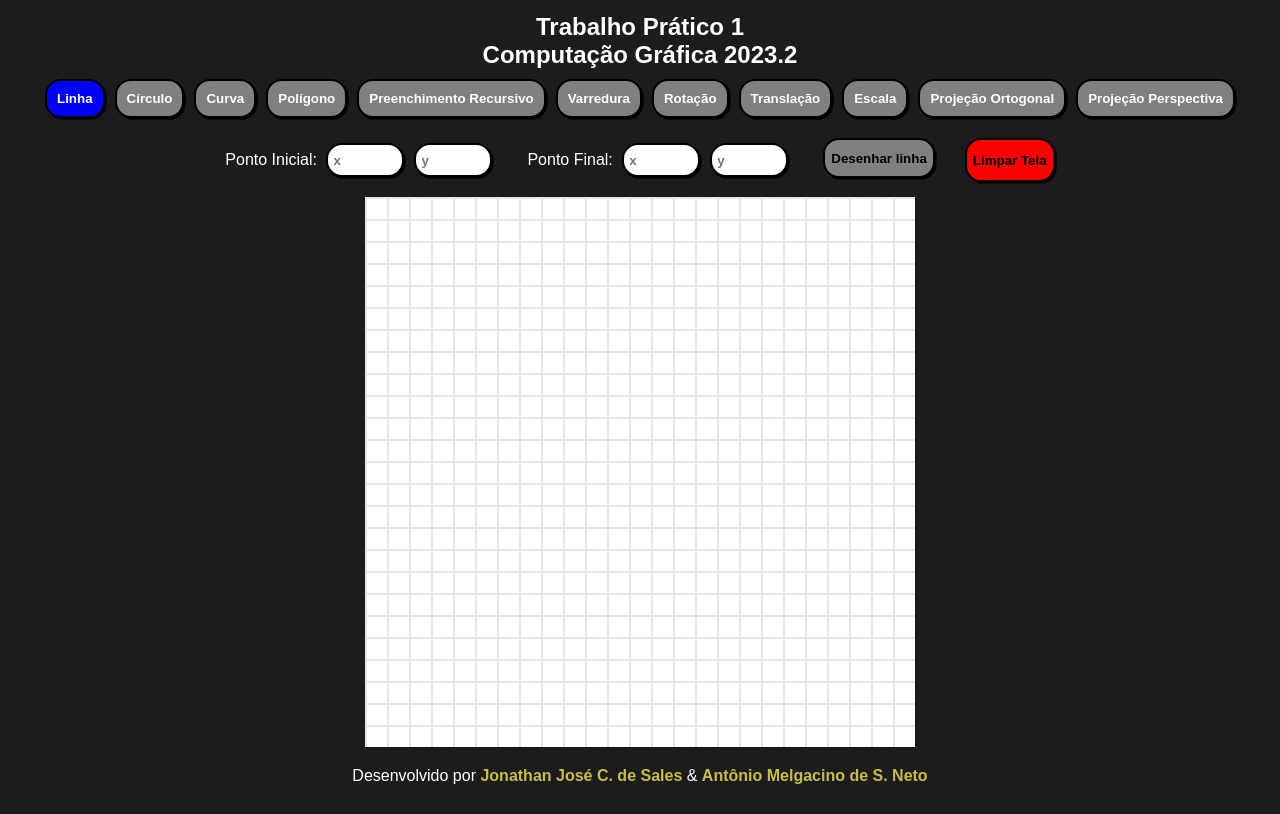
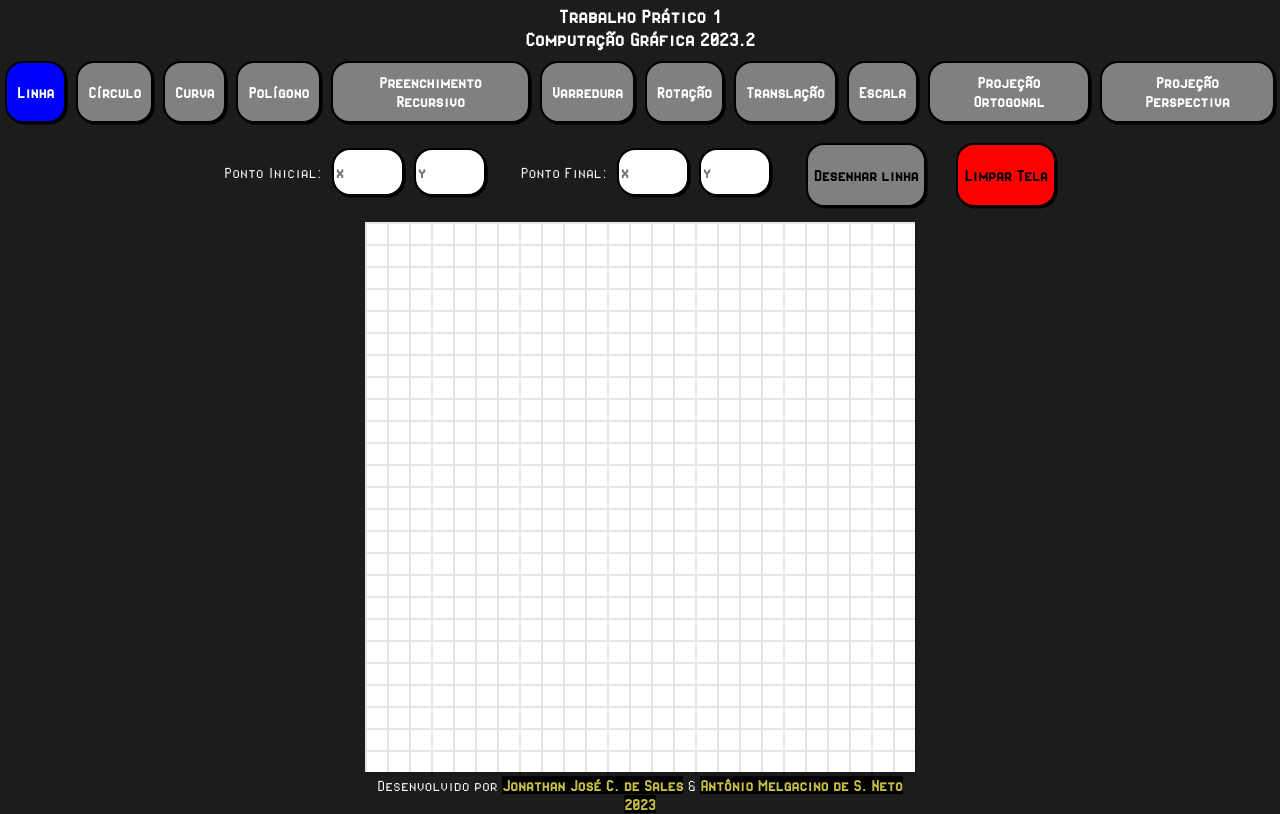
Before and after one commit to jonathansaless/computacao-grafica-pratica1, a plain HTML site: page index.html in a window 1280 px wide. Both pictures are taken after a click on the button "Linha". Drawn offline with Linux system fonts and the light colour scheme.

Commit message:
update fonts

```diff
--- a/css/main.css
+++ b/css/main.css
@@ -1,3 +1,14 @@
+* {
+  margin: 0;
+  font-size: 18px;
+  font-family: PixelFont;
+}
+
+@font-face {
+  font-family: PixelFont;
+  src: url("../assets/fonts/PixelOperatorSC.ttf") format("truetype");
+}
+
 body {
     display: flex;
     flex-direction: column;
@@ -10,9 +21,11 @@ body {
 
 b {
   color: rgb(199, 190, 69);
+  background-color: black
 }
 
-h2 {
+h1 {
+  font-size: 22px;
   margin: 5px;
 }
 
@@ -21,17 +34,11 @@ h2 {
 }
 
 .menu-button {
-  padding: 10px;
-  margin: 5px;
-  background-color: gray;
   color: white;
   border: none;
   cursor: pointer;
 }
 
-.menu-button.selected {
-  background-color: blue;
-}
 
 #input-container {
   display: flex;
@@ -63,27 +70,6 @@ h2 {
 
 
 
-input {
-  height: 20px;
-  width: 5vw;
-  padding: 5px;
-  margin: 5px;
-
-  font-weight: bold;
-  border: 2px solid black;
-  border-radius: 1rem;
-
-  box-shadow: 0.2vh 0.2vh black;
-  transition: 100ms ease-in;
-}
-
-input:hover {
-  background-color: rgb(239, 255, 149);
-  box-shadow: 0rem 0rem black;
-  transform: translateX(0.5vh) translateY(0.5vh);
-  transition: 100ms ease-in;
-}
-
 /** classe para dá efeito de fade-in em qualquer objeto*/
 .fade-in {
   opacity: 0;
@@ -103,13 +89,33 @@ input:hover {
   justify-self: flex-end;
 }
 
-#draw-line {
-  height: 40px;
+input {
+  height: 5vh;
+  width: 5vw;
+  padding: 2px;
+  margin: 5px;
+
+  font-weight: bold;
+  border: 2px solid black;
+  border-radius: 1rem;
+
+  box-shadow: 0.2vh 0.2vh black;
+  transition: 100ms ease-in;
 }
 
-.button {
+input:hover {
+  background-color: rgb(239, 255, 149);
+  box-shadow: 0rem 0rem black;
+  transform: translateX(0.5vh) translateY(0.5vh);
+  transition: 100ms ease-in;
+}
+
+.menu-button {
   cursor: pointer;
   font-weight: bold;
+  padding: 10px;
+  margin: 5px;
+
   border: 2px solid black;
   border-radius: 1rem;
   background-color: gray;
@@ -118,14 +124,19 @@ input:hover {
   transition: 100ms ease-in;
 }
 
-.button:hover {
+.menu-button:hover {
   background-color: blue;
   box-shadow: 0rem 0rem black;
   transform: translateX(0.5vh) translateY(0.5vh);
   transition: 100ms ease-in;
 }
 
+.menu-button.selected {
+  background-color: blue;
+}
+
 .clear-button {
+  height: 8vh;
   cursor: pointer;
   font-weight: bold;
   border: 2px solid black;
@@ -142,3 +153,51 @@ input:hover {
   transform: translateX(0.5vh) translateY(0.5vh);
   transition: 100ms ease-in;
 }
+
+.draw-button {
+  height: 8vh;
+  cursor: pointer;
+  font-weight: bold;
+
+  border: 2px solid black;
+  border-radius: 1rem;
+  background-color: gray;
+
+  box-shadow: 0.2vh 0.2vh black;
+  transition: 100ms ease-in;
+}
+
+.draw-button:hover {
+  background-color: green;
+  box-shadow: 0rem 0rem black;
+  transform: translateX(0.5vh) translateY(0.5vh);
+  transition: 100ms ease-in;
+}
+
+.draw-button.selected {
+  background-color: green;
+}
+
+.add-button {
+  height: 5vh;
+  cursor: pointer;
+  font-weight: bold;
+
+  border: 2px solid black;
+  border-radius: 1rem;
+  background-color: gray;
+
+  box-shadow: 0.2vh 0.2vh black;
+  transition: 100ms ease-in;
+}
+
+.add-button:hover {
+  background-color: green;
+  box-shadow: 0rem 0rem black;
+  transform: translateX(0.5vh) translateY(0.5vh);
+  transition: 100ms ease-in;
+}
+
+.add-button.selected {
+  background-color: green;
+}
--- a/index.html
+++ b/index.html
@@ -12,22 +12,22 @@
 </head>
 <body>
         <div class="topbar">
-            <h2 style="text-align: center;">
+            <h1 style="text-align: center;">
                 Trabalho Prático 1 <br>Computação Gráfica 2023.2
-            </h2>
+            </h1>
         </div>
         <div class="menu">
-            <button class="menu-button button">Linha</button>
-            <button class="menu-button button">Círculo</button>
-            <button class="menu-button button">Curva</button>
-            <button class="menu-button button">Polígono</button>
-            <button class="menu-button button">Preenchimento Recursivo</button>
-            <button class="menu-button button">Varredura</button>
-            <button class="menu-button button">Rotação</button>
-            <button class="menu-button button">Translação</button>
-            <button class="menu-button button">Escala</button>
-            <button class="menu-button button">Projeção Ortogonal</button>
-            <button class="menu-button button">Projeção Perspectiva</button>
+            <button class="menu-button">Linha</button>
+            <button class="menu-button">Círculo</button>
+            <button class="menu-button">Curva</button>
+            <button class="menu-button">Polígono</button>
+            <button class="menu-button">Preenchimento Recursivo</button>
+            <button class="menu-button">Varredura</button>
+            <button class="menu-button">Rotação</button>
+            <button class="menu-button">Translação</button>
+            <button class="menu-button">Escala</button>
+            <button class="menu-button">Projeção Ortogonal</button>
+            <button class="menu-button">Projeção Perspectiva</button>
         </div>
 
         <div id="input-container">
@@ -40,6 +40,9 @@
             <p style="text-align: center;">
                 Desenvolvido por <b>Jonathan José C. de Sales</b> & <b>Antônio Melgacino de S. Neto</b>
             </p>
+            <p style="text-align: center;">
+                <b>2023</b>
+            </p>
         </div>
 
     <script type="module" src="./js/events.js"></script>
--- a/js/events.js
+++ b/js/events.js
@@ -341,8 +341,7 @@ function addPolilynePoint() {
 }
 function insertAddButton(container){
   var button = document.createElement('button');
-  button.setAttribute('id', 'add-button');
-  button.setAttribute('class', 'button');
+  button.setAttribute('class', 'add-button');
   button.innerText = 'Adicionar';
   container.appendChild(button);
   if(container.id == 'ponto-controle'){
@@ -363,8 +362,8 @@ function insertClearButton(container){
 function insertDrawingButton(container, buttonText) {
   var button = document.createElement('button');
   button.textContent = buttonText;
-  button.setAttribute('id', 'draw-line');
-  button.setAttribute('class', 'fade-in button');
+  // button.setAttribute('id', 'draw-line');
+  button.setAttribute('class', 'fade-in draw-button');
   container.appendChild(button);
   button.addEventListener("click", drawAlgoritmo);
 
```
Also changed, not shown: assets/fonts/PixelOperatorSC.ttf (added), assets/img/icon.svg (renamed from img/icon.svg).
